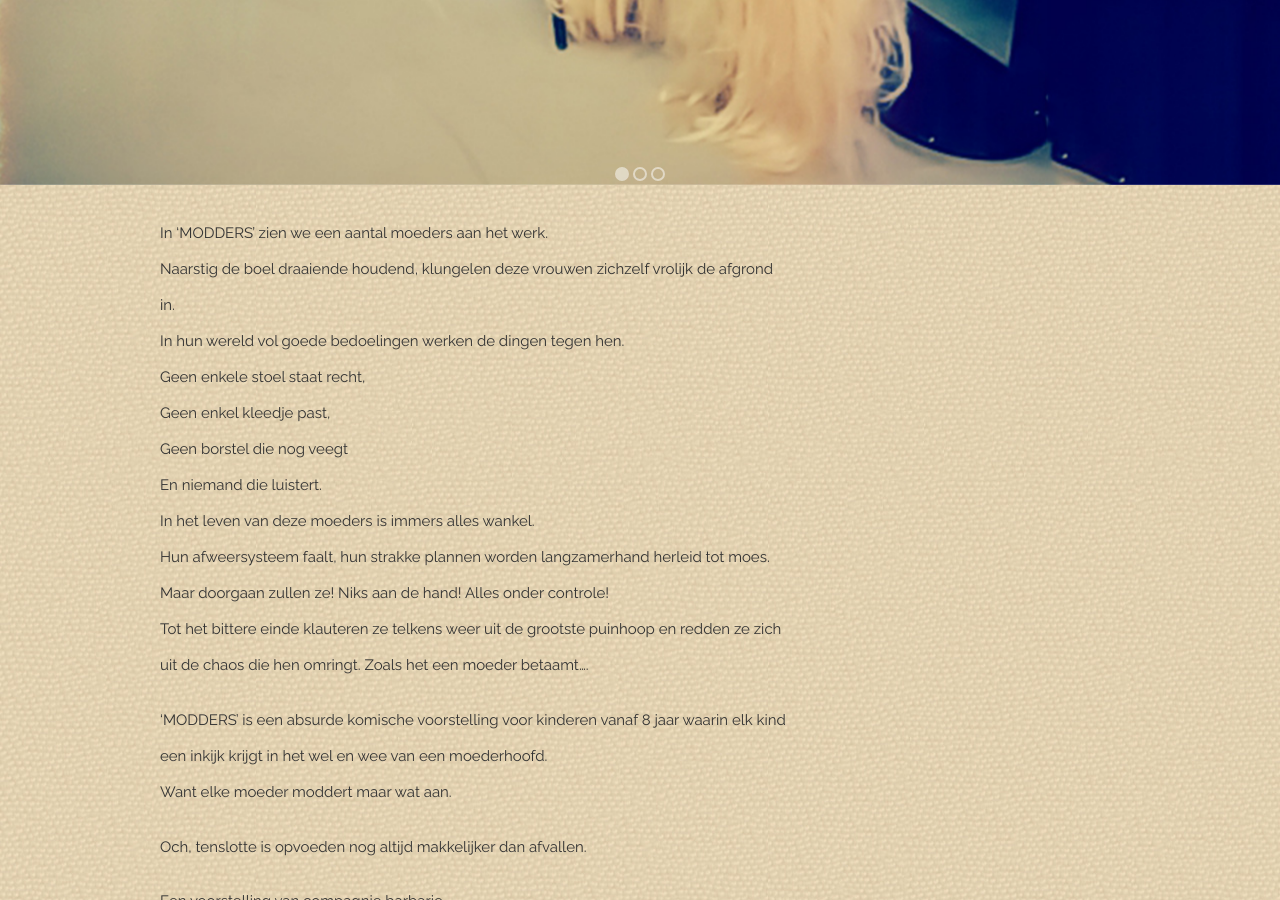
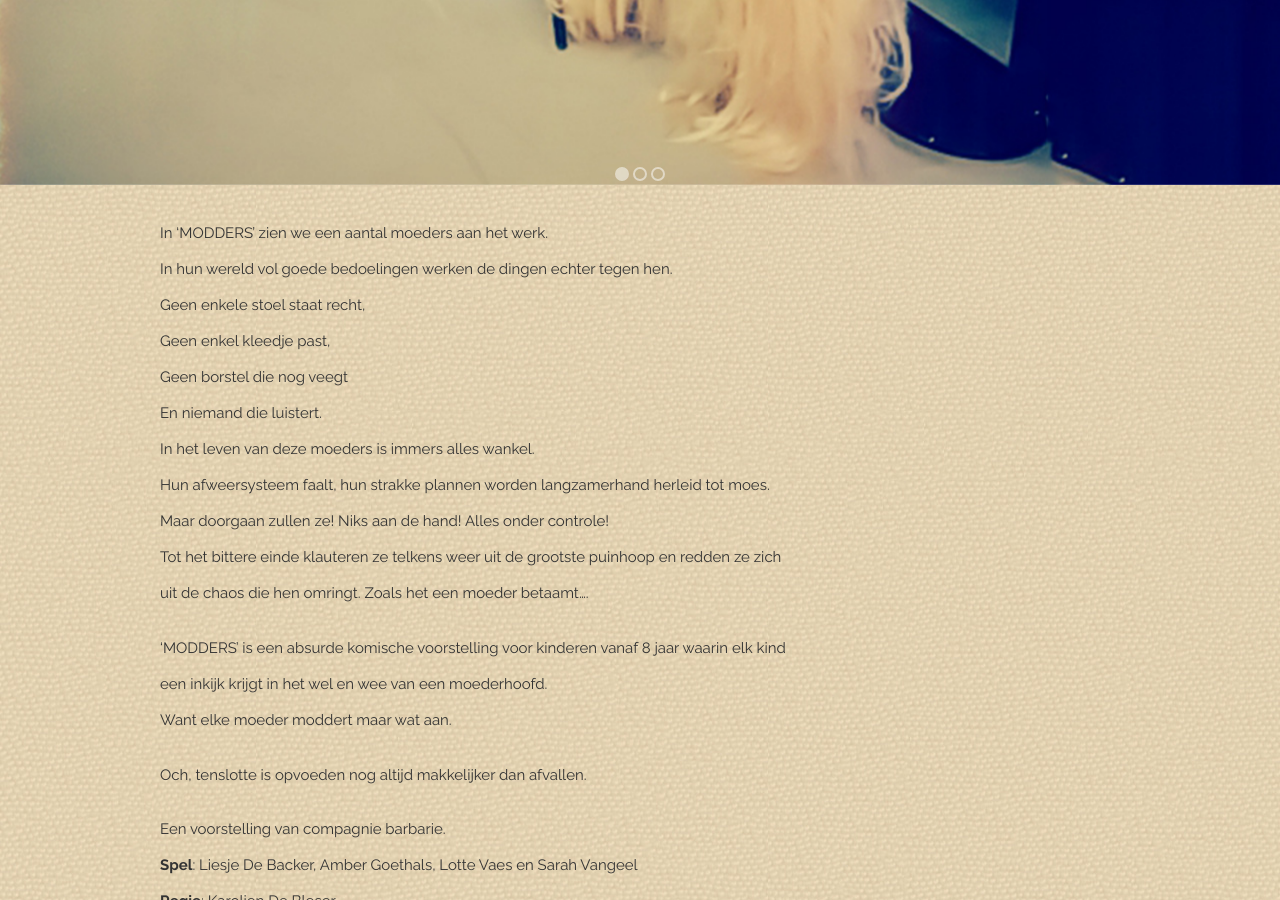
Before and after one commit to ciebarbarie/ciebarbarie, a Jekyll site: the page built from voorstellingen/modders.md, in a window 1280 px wide and 900 px high, scrolled down 715 px. Built offline with Jekyll 4.4.1, drawn with Linux system fonts in a browser that asks for light colours; nearby versions of some CDN libraries; some web fonts are replaced; library files that are not in the unit come from our copies.

Commit message:
Update modders.md

```diff
--- a/voorstellingen/modders.md
+++ b/voorstellingen/modders.md
@@ -10,8 +10,7 @@ id: modders
   td { white-space: nowrap; }
 </style>
 In ‘MODDERS’ zien we een aantal moeders aan het werk.<br>
-Naarstig de boel draaiende houdend, klungelen deze vrouwen zichzelf vrolijk de afgrond in.<br>
-In hun wereld vol goede bedoelingen werken de dingen tegen hen.<br>
+In hun wereld vol goede bedoelingen werken de dingen echter tegen hen.<br>
 Geen enkele stoel staat recht,<br>
 Geen enkel kleedje past,<br>
 Geen borstel die nog veegt<br>
```
